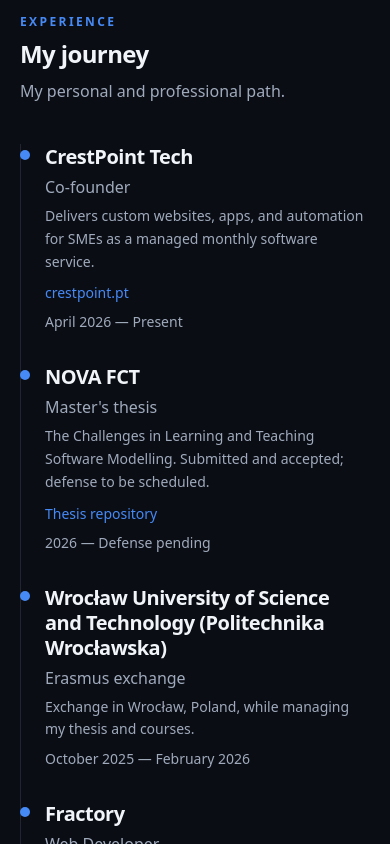
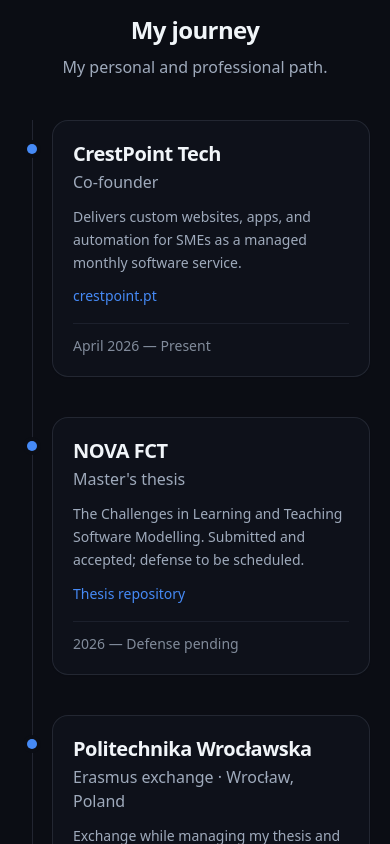
Before and after one commit to yarosfct/yaros_dev_portfolio, a Next.js app: page / in a window 390 px wide. Shown: the part 6140-6984 px from the top of the page. Built offline with nearby package versions, Linux system fonts and the light colour scheme.

Commit message:
Center the Experience timeline and clean up heading hierarchy.
Alternate desktop entries around a middle rail, collapse to a left rail on mobile, and shorten the Erasmus title so card titles stay consistent.

Co-authored-by: CrestPointT <CrestPointT@users.noreply.github.com>

```diff
--- a/src/components/sections/section-shell.tsx
+++ b/src/components/sections/section-shell.tsx
@@ -8,17 +8,19 @@ type SectionShellProps = {
   eyebrow?: string;
   title?: string;
   description?: string;
+  align?: "start" | "center";
   children: React.ReactNode;
 };
 
-export function SectionShell({ id, eyebrow, title, description, children }: SectionShellProps) {
+export function SectionShell({ id, eyebrow, title, description, align = "start", children }: SectionShellProps) {
   const { ref, isVisible } = useReveal<HTMLElement>();
+  const centered = align === "center";
 
   return (
     <section id={id} ref={ref} className={cn("scroll-mt-28 py-14 md:py-20", isVisible && "animate-fade-in-up")}>
       <div className="container space-y-10 md:space-y-12">
         {(title || description) && (
-          <header className="max-w-3xl space-y-2 md:space-y-3">
+          <header className={cn("max-w-3xl space-y-2 md:space-y-3", centered && "mx-auto text-center")}>
             {eyebrow && <p className="text-xs font-semibold uppercase tracking-[0.2em] text-primary">{eyebrow}</p>}
             {title && <h2 className="section-title font-[var(--font-display)] text-balance">{title}</h2>}
             {description && <p className="section-subtitle text-balance">{description}</p>}
--- a/src/components/sections/timeline-section.tsx
+++ b/src/components/sections/timeline-section.tsx
@@ -1,4 +1,5 @@
 import { PortfolioDictionary } from "@/data/i18n";
+import { cn } from "@/lib/utils";
 
 import { SectionShell } from "./section-shell";
 
@@ -8,43 +9,107 @@ type TimelineSectionProps = {
   items: PortfolioDictionary["experience"];
 };
 
+function EntryCard({
+  item,
+  align
+}: {
+  item: PortfolioDictionary["experience"][number];
+  align: "left" | "right";
+}) {
+  return (
+    <article
+      className={cn(
+        "rounded-xl border border-border/70 bg-card/70 p-5 shadow-sm backdrop-blur transition-all duration-300 hover:-translate-y-0.5 hover:border-primary/30 hover:shadow-lg hover:shadow-primary/10 md:p-6",
+        align === "right" && "md:text-right"
+      )}
+    >
+      <h3 className="font-[var(--font-display)] text-xl font-semibold leading-tight tracking-tight md:text-2xl">
+        {item.subtitle}
+      </h3>
+      <p className="mt-1 text-base text-muted-foreground md:text-lg">{item.title}</p>
+      <p className="mt-3 text-sm leading-relaxed text-muted-foreground md:text-base">{item.description}</p>
+      {item.link && (
+        <a
+          href={item.link.href}
+          target="_blank"
+          rel="noreferrer"
+          className="mt-3 inline-flex text-sm font-medium text-primary underline-offset-4 hover:underline"
+        >
+          {item.link.label}
+        </a>
+      )}
+      <p className="mt-4 border-t border-border/50 pt-3 text-sm font-medium text-muted-foreground/80 md:text-base">
+        {item.period}
+      </p>
+    </article>
+  );
+}
+
 export function TimelineSection({ id, content, items }: TimelineSectionProps) {
   const heading = content.sectionHeadings[id];
 
   return (
     <SectionShell id={id} {...heading}>
-      <ol className="relative space-y-0 border-l border-border/70 pl-6 md:pl-8">
-        {items.map((item) => (
-          <li key={`${item.title}-${item.period}`} className="relative pb-8 last:pb-0">
+      <div className="relative mx-auto max-w-5xl">
+        {/* Mobile left rail */}
+        <div aria-hidden className="absolute bottom-0 left-3 top-0 w-px bg-border/70 md:hidden" />
+        {/* Desktop center rail */}
+        <div
+          aria-hidden
+          className="absolute bottom-0 left-1/2 top-0 hidden w-px -translate-x-1/2 bg-gradient-to-b from-transparent via-border to-transparent md:block"
+        />
+
+        <ol className="relative flex flex-col gap-10 md:gap-14">
+          {items.map((item, index) => {
+            const cardOnLeft = index % 2 === 0;
+
+            return (
+              <li key={`${item.title}-${item.period}`} className="relative">
+                {/* Center / left dot */}
                 <span
                   aria-hidden
-              className="absolute -left-[1.55rem] top-1.5 h-2.5 w-2.5 rounded-full border border-primary/40 bg-primary md:-left-[2.05rem]"
+                  className="absolute left-3 top-6 z-10 h-2.5 w-2.5 -translate-x-1/2 rounded-full border border-primary/40 bg-primary ring-4 ring-background md:left-1/2"
                 />
-            <div className="flex flex-col gap-2 sm:flex-row sm:items-start sm:justify-between sm:gap-8">
-              <div className="min-w-0 space-y-1.5">
-                <h3 className="font-[var(--font-display)] text-xl font-semibold leading-tight tracking-tight md:text-2xl">
-                  {item.subtitle}
-                </h3>
-                <p className="text-base text-muted-foreground md:text-lg">{item.title}</p>
-                <p className="max-w-2xl text-sm leading-relaxed text-muted-foreground md:text-base">{item.description}</p>
-                {item.link && (
-                  <a
-                    href={item.link.href}
-                    target="_blank"
-                    rel="noreferrer"
-                    className="inline-flex pt-1 text-sm font-medium text-primary underline-offset-4 hover:underline"
+
+                {/* Mobile */}
+                <div className="pl-8 md:hidden">
+                  <EntryCard item={item} align="left" />
+                </div>
+
+                {/* Desktop alternating */}
+                <div
+                  className={cn(
+                    "hidden w-full items-start gap-8 md:flex",
+                    cardOnLeft ? "md:flex-row" : "md:flex-row-reverse"
+                  )}
                 >
-                    {item.link.label}
-                  </a>
+                  <div className="w-[calc(50%-2rem)] shrink-0">
+                    <EntryCard item={item} align={cardOnLeft ? "left" : "right"} />
+                  </div>
+
+                  <div className="w-16 shrink-0" aria-hidden />
+
+                  <div
+                    className={cn(
+                      "flex w-[calc(50%-2rem)] shrink-0 items-start pt-7",
+                      cardOnLeft ? "justify-start" : "justify-end"
                     )}
+                  >
+                    <div
+                      className={cn(
+                        "rounded-lg border border-border/50 bg-muted/40 px-3 py-2",
+                        cardOnLeft ? "text-left" : "text-right"
+                      )}
+                    >
+                      <p className="text-sm font-semibold leading-tight text-foreground/75 md:text-base">{item.period}</p>
                     </div>
-              <p className="shrink-0 text-sm font-medium text-muted-foreground sm:pt-1 sm:text-right md:text-base">
-                {item.period}
-              </p>
+                  </div>
                 </div>
               </li>
-        ))}
+            );
+          })}
         </ol>
+      </div>
     </SectionShell>
   );
 }
--- a/src/data/i18n.ts
+++ b/src/data/i18n.ts
@@ -5,7 +5,7 @@ export type Locale = (typeof locales)[number];
 export const defaultLocale: Locale = "en";
 
 type NavItem = { id: string; label: string };
-type SectionHeading = { eyebrow: string; title: string; description: string };
+type SectionHeading = { eyebrow?: string; title: string; description: string; align?: "start" | "center" };
 
 type Project = {
   id: string;
@@ -193,9 +193,9 @@ export const dictionaries: Record<Locale, PortfolioDictionary> = {
         description: "A short background, the things I keep practicing, and the languages I use."
       },
       experience: {
-        eyebrow: "Experience",
         title: "My journey",
-        description: "My personal and professional path."
+        description: "My personal and professional path.",
+        align: "center"
       },
       achievements: {
         eyebrow: "Achievements",
@@ -377,9 +377,9 @@ export const dictionaries: Record<Locale, PortfolioDictionary> = {
       },
       {
         period: "October 2025 — February 2026",
-        title: "Erasmus exchange",
-        subtitle: "Wrocław University of Science and Technology (Politechnika Wrocławska)",
-        description: "Exchange in Wrocław, Poland, while managing my thesis and courses."
+        title: "Erasmus exchange · Wrocław, Poland",
+        subtitle: "Politechnika Wrocławska",
+        description: "Exchange while managing my thesis and courses."
       },
       {
         period: "May 2025 — January 2026",
@@ -481,9 +481,9 @@ export const dictionaries: Record<Locale, PortfolioDictionary> = {
         description: "Um pouco de percurso, o que continuo a praticar, e as línguas que uso."
       },
       experience: {
-        eyebrow: "Percurso",
         title: "O meu percurso",
-        description: "O meu caminho pessoal e profissional."
+        description: "O meu caminho pessoal e profissional.",
+        align: "center"
       },
       achievements: {
         eyebrow: "Prémios",
@@ -666,9 +666,9 @@ export const dictionaries: Record<Locale, PortfolioDictionary> = {
       },
       {
         period: "Outubro 2025 — Fevereiro 2026",
-        title: "Intercâmbio Erasmus",
-        subtitle: "Wrocław University of Science and Technology (Politechnika Wrocławska)",
-        description: "Intercâmbio em Wrocław, na Polónia, a gerir a tese e as cadeiras."
+        title: "Intercâmbio Erasmus · Wrocław, Polónia",
+        subtitle: "Politechnika Wrocławska",
+        description: "Intercâmbio a gerir a tese e as cadeiras."
       },
       {
         period: "Maio 2025 — Janeiro 2026",
```
Lines whose indentation alone changed are shown as unchanged.
